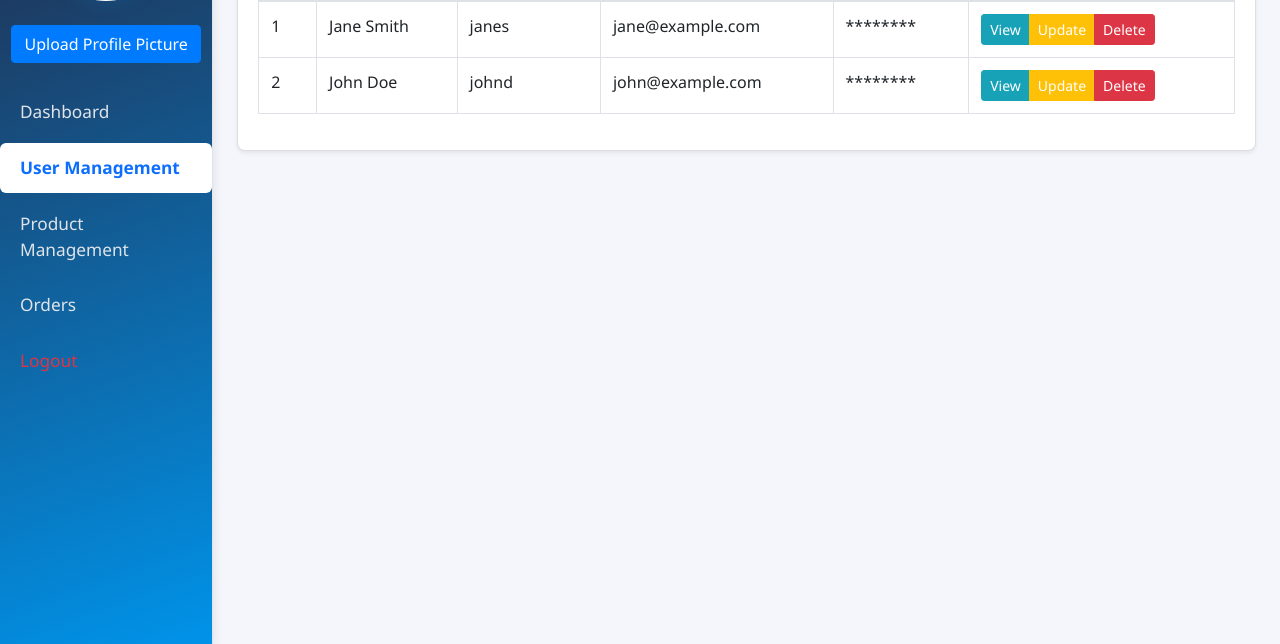
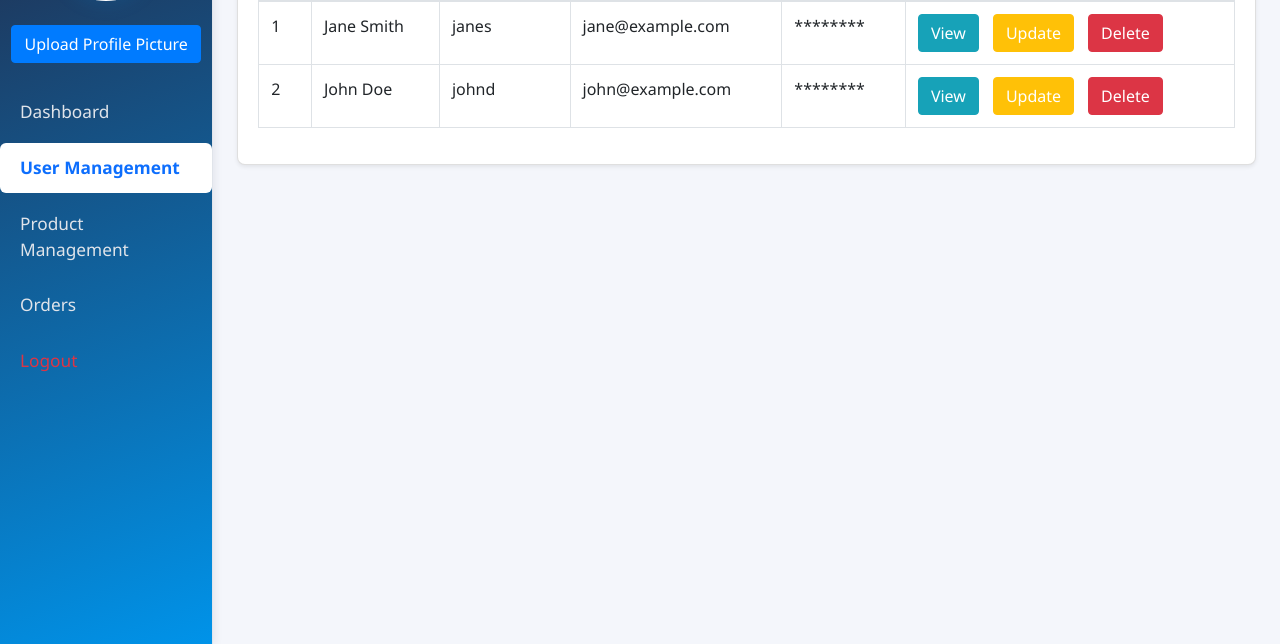
Before and after one commit to voltaire-rabino00/E-Commerce-Web, a PHP site: page /pages/dashboard.php in a window 1280 px wide, after a click on "User Management". Shown: the part 156-800 px from the top of the page. Run offline with PHP 8.4, Linux system fonts and the light colour scheme; the visitor is signed in with stand-in values (Sample User, id 1); data that the repository does not hold is empty; some libraries are stand-ins or nearby versions; grey boxes are pictures that could not be loaded.

Commit message:
Editing the design of the buttons View,update, and delete

```diff
--- a/admin/assets/css/style.css
+++ b/admin/assets/css/style.css
@@ -176,20 +176,13 @@ main h2 {
   gap: 6px; /* Adjust spacing between buttons */
 }
 /* Spacing between buttons */
-.action-buttons .btn {
-  display: flex;
-  gap: 6px; /* Adjust spacing between buttons */
-}
+
 
 /* Optional: remove the right margin from the last button */
-.action-buttons .btn:last-child {
-  margin-right: 0;
-}
+  .action-buttons .btn {
+    margin-right: 8px;
+  }
 
-.action-buttons .btn {
-  margin-right: 6px;
-}
-
-.action-buttons .btn:last-child {
-  margin-right: 0;
-}
+  .action-buttons .btn:last-child {
+    margin-right: 0;
+  }
--- a/admin/pages/dashboard.php
+++ b/admin/pages/dashboard.php
@@ -156,7 +156,7 @@ $profileImg = getProfileImage($admin['profile_pic'] ?? null);
                                             <td>jane@example.com</td>
                                             <td>********</td>
                                             <td>
-                                                <div class="btn-group btn-group-sm" role="group">
+                                                <div class="action-buttons">
                                                     <button class="btn btn-info">View</button>
                                                     <button class="btn btn-warning text-white">Update</button>
                                                     <button class="btn btn-danger">Delete</button>
@@ -170,7 +170,7 @@ $profileImg = getProfileImage($admin['profile_pic'] ?? null);
                                             <td>john@example.com</td>
                                             <td>********</td>
                                             <td>
-                                                <div class="btn-group btn-group-sm" role="group">
+                                                <div class="action-buttons">
                                                     <button class="btn btn-info">View</button>
                                                     <button class="btn btn-warning text-white">Update</button>
                                                     <button class="btn btn-danger">Delete</button>
```
